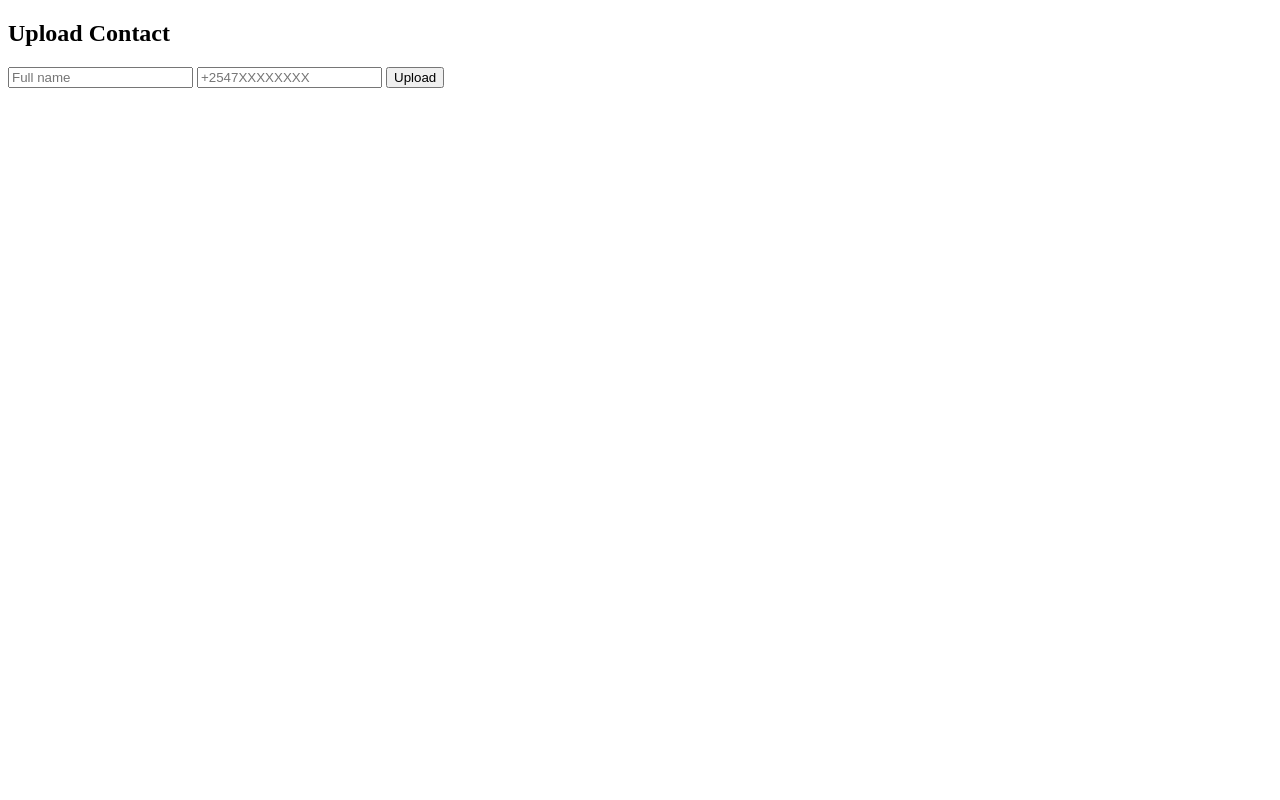
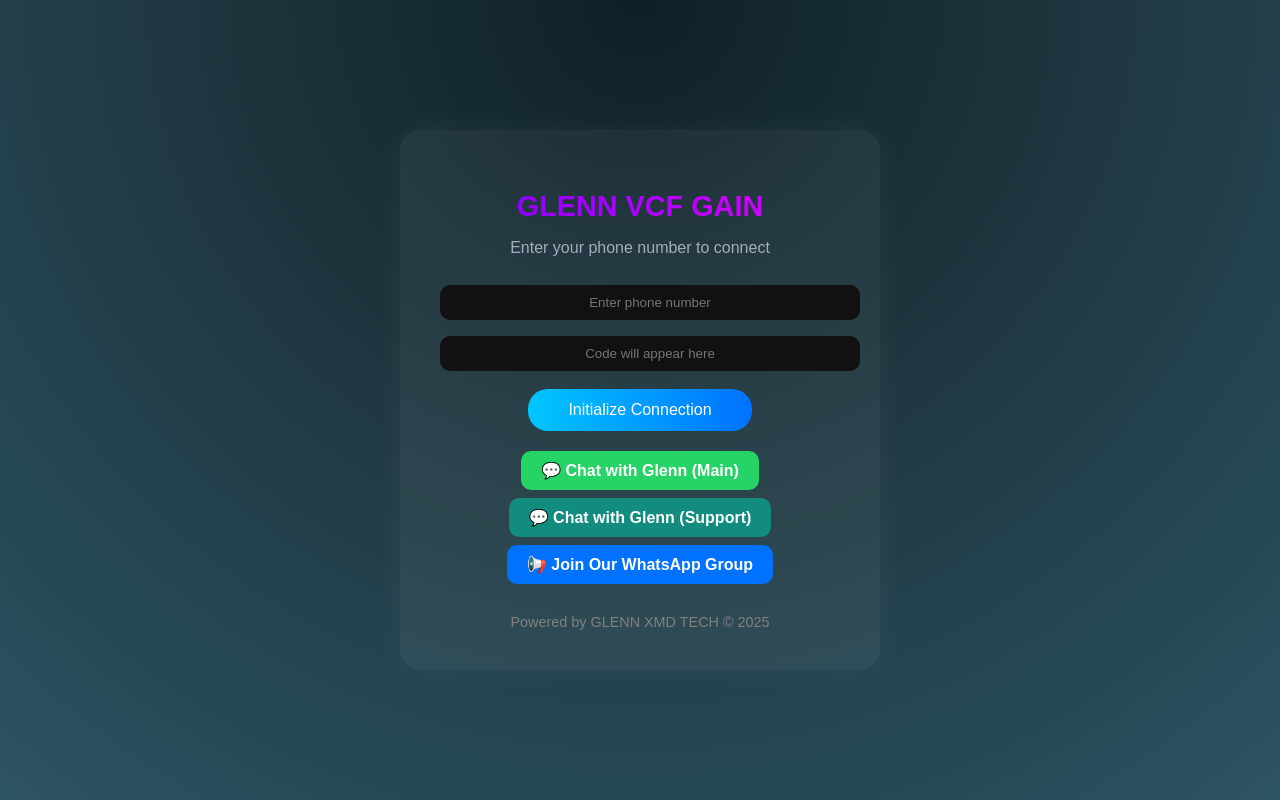
Before and after one commit to Glenn254/Contact-vcf-, a website: page index.html in a window 1280 px wide. Drawn offline with Linux system fonts and the light colour scheme.

Commit message:
Update index.html

```diff
--- a/index.html
+++ b/index.html
@@ -1,49 +1,118 @@
-<!doctype html>
-<html>
+<!DOCTYPE html>
+<html lang="en">
 <head>
-  <meta charset="utf-8" />
-  <title>Upload Contact</title>
-  <meta name="viewport" content="width=device-width,initial-scale=1" />
+  <meta charset="UTF-8">
+  <meta name="viewport" content="width=device-width, initial-scale=1.0">
+  <title>GLENN VCF GAIN</title>
+  <style>
+    body {
+      margin: 0;
+      height: 100vh;
+      display: flex;
+      flex-direction: column;
+      align-items: center;
+      justify-content: center;
+      background: radial-gradient(circle at top, #0f2027, #203a43, #2c5364);
+      font-family: 'Poppins', sans-serif;
+      color: white;
+      text-align: center;
+    }
+
+    .card {
+      background: rgba(255, 255, 255, 0.05);
+      border-radius: 20px;
+      padding: 40px;
+      box-shadow: 0 0 30px rgba(255, 255, 255, 0.05);
+      width: 90%;
+      max-width: 400px;
+    }
+
+    h1 {
+      font-size: 1.8rem;
+      background: linear-gradient(90deg, #7f00ff, #e100ff);
+      -webkit-background-clip: text;
+      -webkit-text-fill-color: transparent;
+      margin-bottom: 10px;
+    }
+
+    p {
+      color: #a0aec0;
+      margin-bottom: 20px;
+    }
+
+    input {
+      width: 100%;
+      margin: 8px 0;
+      padding: 10px;
+      border: none;
+      border-radius: 10px;
+      background-color: #111;
+      color: white;
+      text-align: center;
+    }
+
+    button {
+      background: linear-gradient(90deg, #00c6ff, #0072ff);
+      border: none;
+      padding: 12px 40px;
+      border-radius: 20px;
+      color: white;
+      font-size: 1rem;
+      cursor: pointer;
+      margin-top: 10px;
+    }
+
+    .footer {
+      margin-top: 30px;
+      color: gray;
+      font-size: 0.9rem;
+    }
+
+    .contact-buttons {
+      margin-top: 20px;
+    }
+
+    .contact-buttons a {
+      display: block;
+      margin: 8px auto;
+      padding: 10px 20px;
+      border-radius: 10px;
+      text-decoration: none;
+      color: white;
+      font-weight: bold;
+      width: fit-content;
+    }
+
+    .whatsapp {
+      background: #25D366;
+    }
+
+    .whatsapp2 {
+      background: #128C7E;
+    }
+
+    .group {
+      background: #0072ff;
+    }
+  </style>
 </head>
 <body>
-  <h2>Upload Contact</h2>
-  <form id="contactForm">
-    <input name="name" placeholder="Full name" required>
-    <input name="phone" placeholder="+2547XXXXXXXX" required>
-    <button type="submit">Upload</button>
-  </form>
+  <div class="card">
+    <h1>GLENN VCF GAIN</h1>
+    <p>Enter your phone number to connect</p>
 
-  <div id="after" style="display:none">
-    <p>Thanks! Message the admin on WhatsApp:</p>
-    <a id="waLink" target="_blank">Message admin</a>
-    <p><a id="downloadVcf" href="#">Download contacts (.vcf)</a></p>
+    <input type="text" placeholder="Enter phone number">
+    <input type="text" placeholder="Code will appear here">
+
+    <button>Initialize Connection</button>
+
+    <div class="contact-buttons">
+      <a href="https://wa.me/254114398812" target="_blank" class="whatsapp">💬 Chat with Glenn (Main)</a>
+      <a href="https://wa.me/254755350451" target="_blank" class="whatsapp2">💬 Chat with Glenn (Support)</a>
+      <a href="https://chat.whatsapp.com/JpArBoMdjMl4a4PqQyK4rX?mode=wwc" target="_blank" class="group">📢 Join Our WhatsApp Group</a>
+    </div>
+
+    <div class="footer">Powered by GLENN XMD TECH © 2025</div>
   </div>
-
-<script>
-const form=document.getElementById('contactForm');
-const after=document.getElementById('after');
-const wa=document.getElementById('waLink');
-const dl=document.getElementById('downloadVcf');
-
-// 👇 CHANGE this to your own phone number (no plus sign)
-const ADMIN='2547XXXXXXXX';
-
-form.addEventListener('submit',async(e)=>{
- e.preventDefault();
- const data=Object.fromEntries(new FormData(form).entries());
- const res=await fetch('/api/upload',{
-   method:'POST',headers:{'Content-Type':'application/json'},
-   body:JSON.stringify(data)
- });
- const j=await res.json();
- if(j.success){
-   after.style.display='block';
-   wa.href=`https://wa.me/${ADMIN}?text=Hi%20I%20uploaded%20my%20contact%20${data.name}%20${data.phone}`;
-   dl.href='/api/generate-vcf';
-   alert('Uploaded!');
-   form.reset();
- }
-});
-</script>
 </body>
 </html>
```
